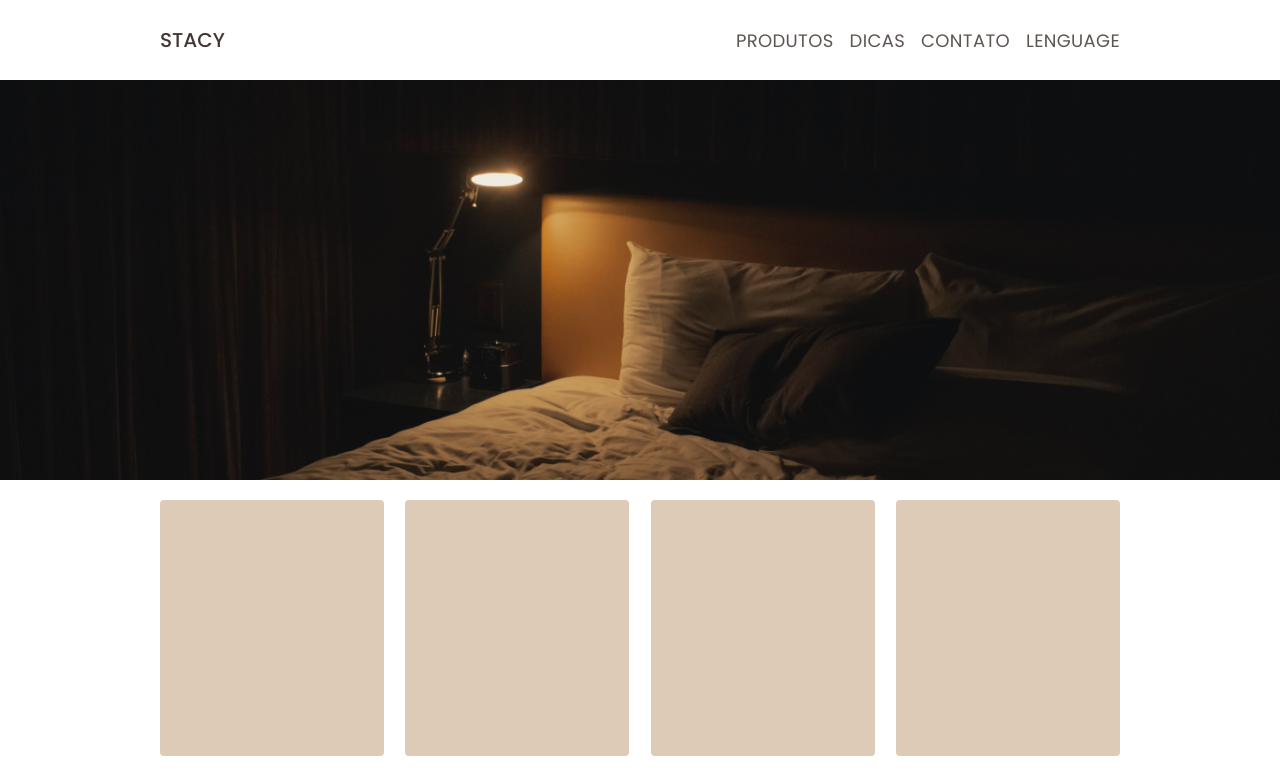
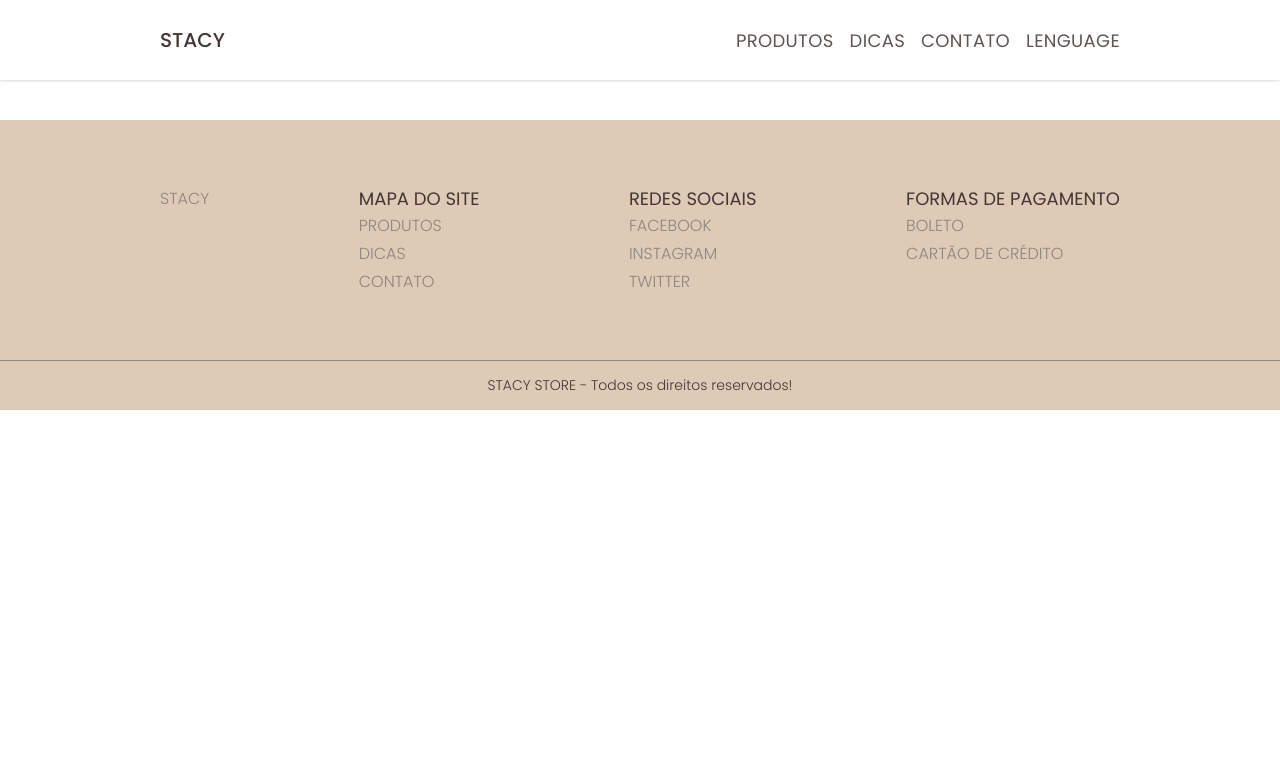
Before and after one commit to Th3mike/projeto-integrador, a Nuxt app: page / in a window 1280 px wide. Shown: the top 774 px of the page. Built offline with nearby package versions, Linux system fonts and the light colour scheme.

Commit message:
pull para Marcos organizar os comp.

```diff
--- a/layouts/default.vue
+++ b/layouts/default.vue
@@ -1,8 +1,6 @@
 <template>
   <div>
     <Header />
-    <Nuxt />
-    <Produtos />
     <Footer />
   </div>
 </template>
--- /dev/null
+++ b/pages/contato.vue
@@ -0,0 +1,11 @@
+<template>
+  <div>
+    teste
+  </div>
+</template>
+
+<script>
+</script>
+
+<style escoped>
+</style>
--- a/pages/index.vue
+++ b/pages/index.vue
@@ -1,5 +1,5 @@
 <template>
-  <div class="carrousel px-6">
+   <div class="carrousel px-6">
     <h1></h1>
   </div>
 </template>
@@ -28,6 +28,3 @@ export default {
   background-size: cover;
   background-position: center;
   background-repeat: no-repeat;
-}
-
-</style>
```
Also changed, not shown: 1 other file (tests, documents, lock files or other folders).
